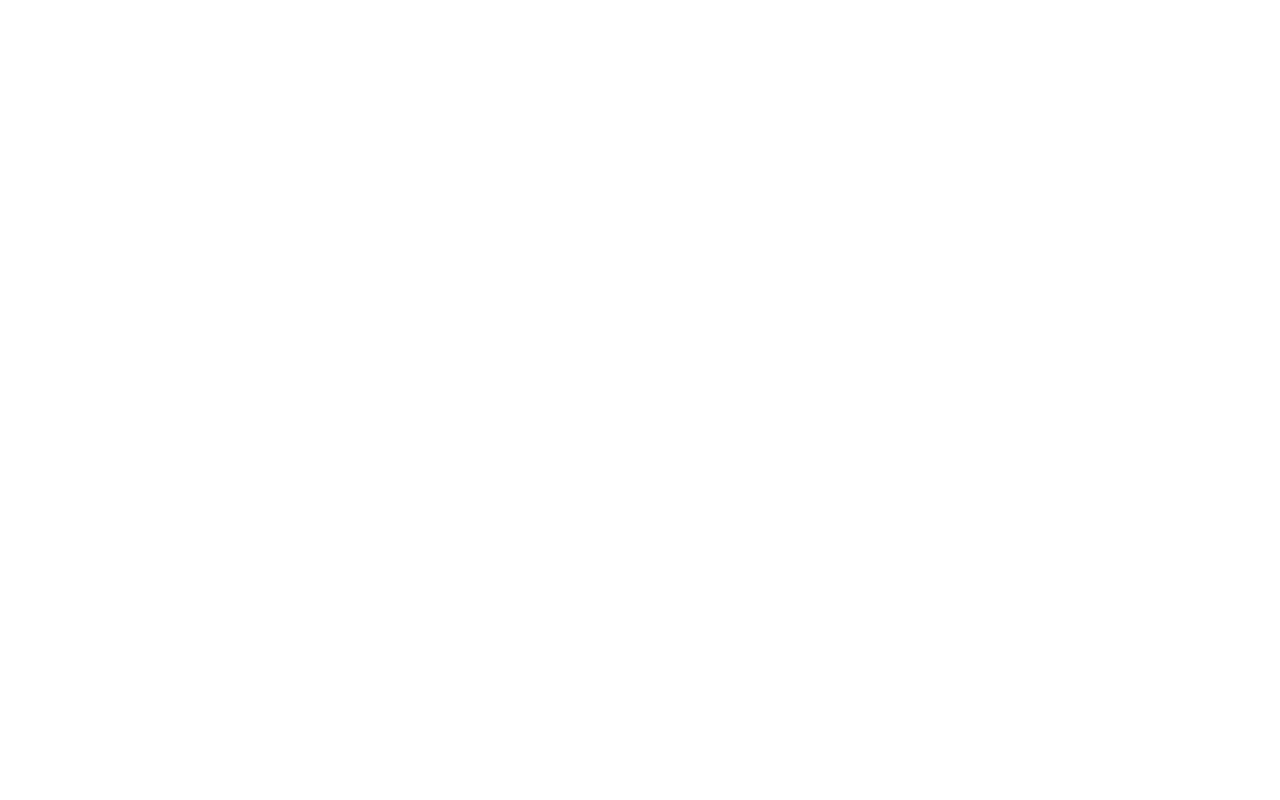
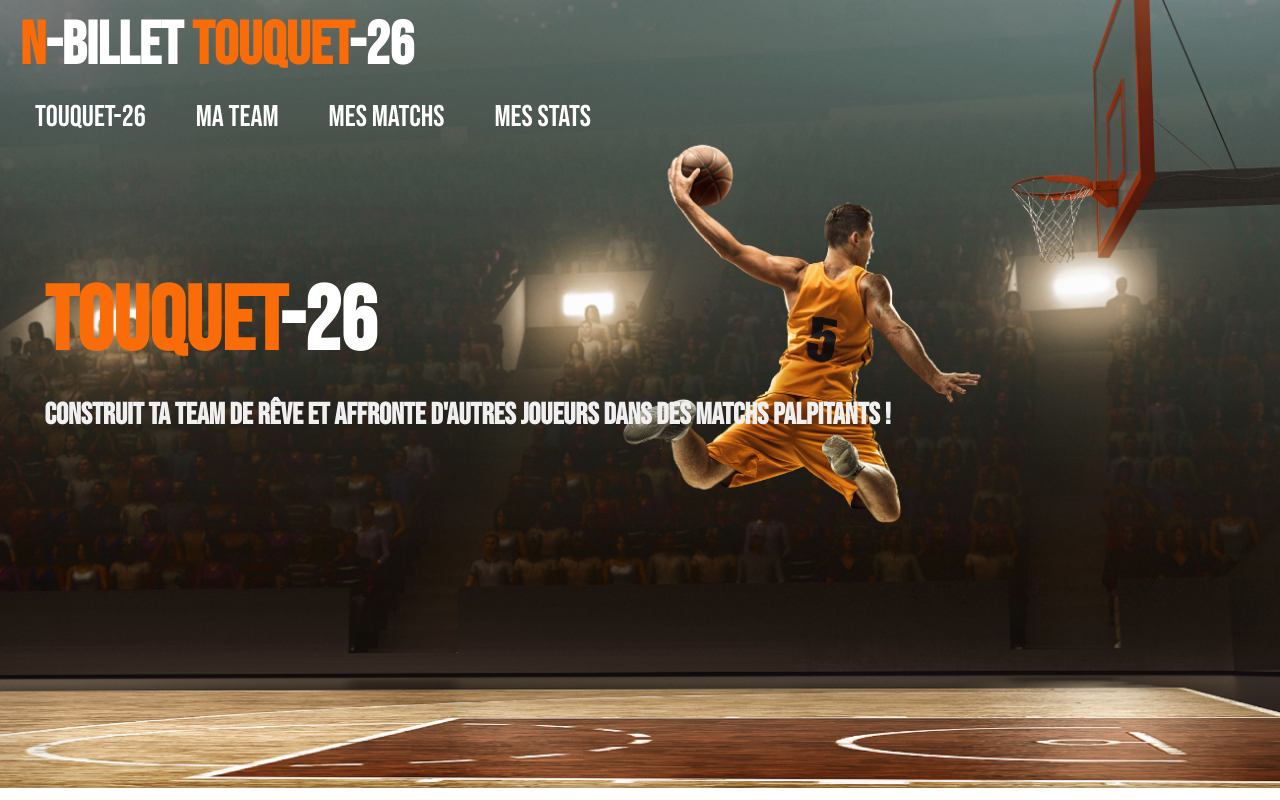
Before and after one commit to visualAngus/Sport-manager, a plain HTML site: page index.html in a window 1280 px wide. Drawn offline with Linux system fonts and the light colour scheme.

Commit message:
Add initial CSS styles for header, menu, and text layout
- Created a new style.css file to define global styles and layout.
- Styled header with flexbox for alignment and spacing.
- Added menu styles with hover effects for links.
- Included styles for image container and text positioning.
- Defined typography and color scheme for better visual appeal.

```diff
--- a/index.html
+++ b/index.html
@@ -1,11 +1,38 @@
 <!DOCTYPE html>
 <html lang="fr">
+
 <head>
     <meta charset="UTF-8">
     <meta name="viewport" content="width=device-width, initial-scale=1.0">
-    <title>Sport Manager</title>
+    <title>N-billet Touquet 26</title>
+    <link rel="stylesheet" href="style.css">
+    <link rel="preconnect" href="https://fonts.googleapis.com">
+    <link rel="preconnect" href="https://fonts.gstatic.com" crossorigin>
+    <link href="https://fonts.googleapis.com/css2?family=Bebas+Neue&display=swap" rel="stylesheet">
 </head>
+
 <body>
-    <script src="index.js"></script>
+    <header>
+        <div class="logo">
+            <h1><a class="red-text">N</a>-billet <a class="red-text">Touquet</a>-26</h1>
+        </div>
+    </header>
+    <nav class="menu">
+        <ul class="menu-list">
+            <li><a href="/index.html">Touquet-26</a></li>
+            <li><a href="ma-team.html">Ma team</a></li>
+            <li><a href="mes-matchs.html">Mes matchs</a></li>
+            <li><a href="mes-stats.html">Mes stats</a></li>
+        </ul>
+    </nav>
+    <div class="text-center">
+        <h2><a class="red-text">Touquet</a>-26</h2>
+        <p>Construit ta team de rêve et affronte d'autres joueurs dans des matchs palpitants ! </p>
+    </div>
+    <div class="image-container">
+        <img src="img/basketball.webp" alt="Image du Touquet 26">
+    </div>
 </body>
+<script src="index.js"></script>
+
 </html>
--- /dev/null
+++ b/style.css
@@ -0,0 +1,98 @@
+*{
+    margin: 0;
+    padding: 0;
+    box-sizing: border-box;
+}
+header{
+    width: 100%;
+    height: fit-content;
+    /* background-color: #333; */
+    font-family: "Bebas Neue", sans-serif;
+    font-weight: 400;
+    font-style: normal;
+    display: flex;
+    flex-direction: column;
+    align-items: flex-start;
+    justify-content: flex-start;
+    position: relative;
+    padding: 10px 20px;
+}
+.logo{
+    height: fit-content;
+    color: white;
+    font-size: 30px;
+}
+
+.menu{
+    position: relative;
+
+    width: 100%;
+    height: 50px;
+    display: flex;
+    flex-direction: row;
+    align-items: center;
+    justify-content: flex-start;
+    gap: 20px;
+    font-family: "Bebas Neue", sans-serif;
+    font-weight: 400;
+    font-style: normal;
+    padding: 10px 20px;
+}
+.menu-list{
+    list-style: none;
+    display: flex;
+    flex-direction: row;
+    align-items: center;
+    justify-content: flex-start;
+    gap: 20px;
+}
+.menu-list li a{
+    text-decoration: none;
+    color: white;
+    font-size: 30px;
+    padding: 10px 15px;
+    transition: background-color 0.3s, color 0.3s;
+}
+.menu-list li a:hover{
+    background-color: white;
+    border-radius: 5px;
+    color: black;
+}
+
+.image-container{
+    position: absolute;
+    z-index: -1;
+    top: 0;
+    left: 0;
+    width: 100%;
+    height: 100%;
+    overflow: hidden;
+}
+.image-container img{
+    width: 100%;
+    height: auto;
+}
+
+.text-center{
+    position: absolute;
+    top: 50%;
+    left: 20%;
+    transform: translate(-25%, -80%);
+    color: white;
+    font-size: 50px;
+    font-family: "Bebas Neue", sans-serif;
+    text-align: left;
+
+}
+.text-center h2{
+    font-size: 90px;
+}
+.text-center p{
+    font-size: 30px;
+    margin-top: 20px;
+    color: #f0f0f0;
+    font-weight: 800;
+}
+.red-text{
+    color: #f96c08;
+}
```
Also changed, not shown: img/acceuil.png (added), img/basketball.webp (added).
